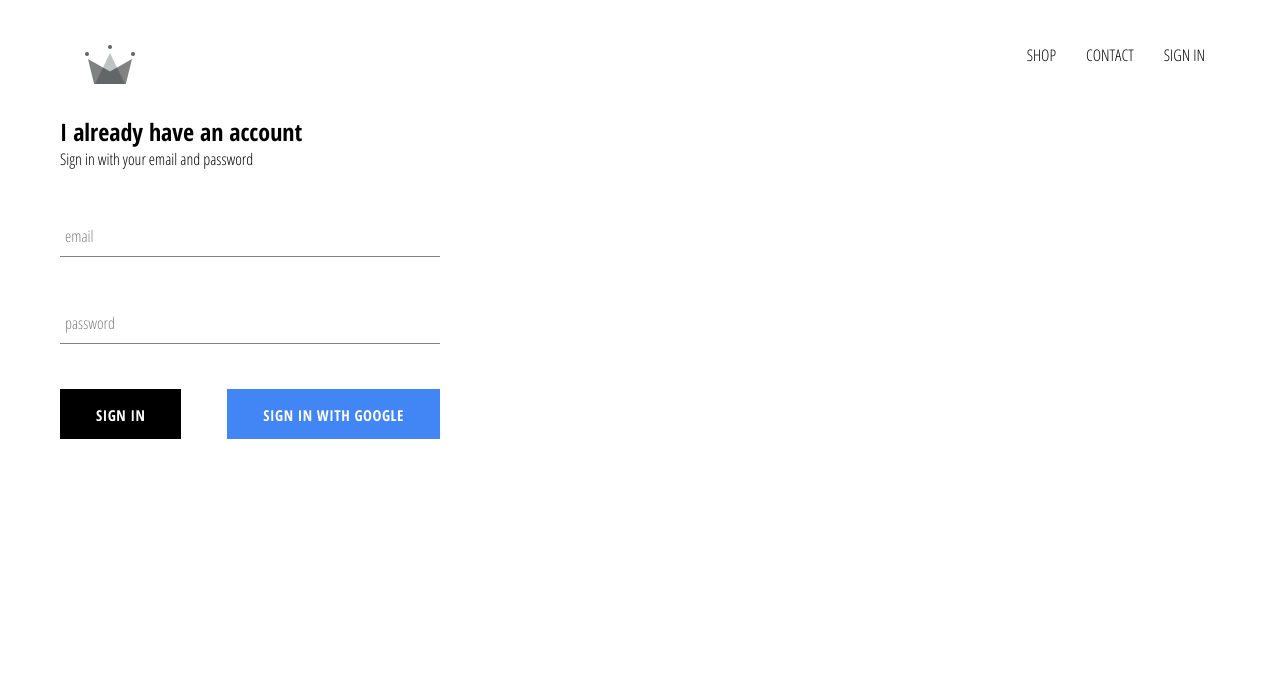
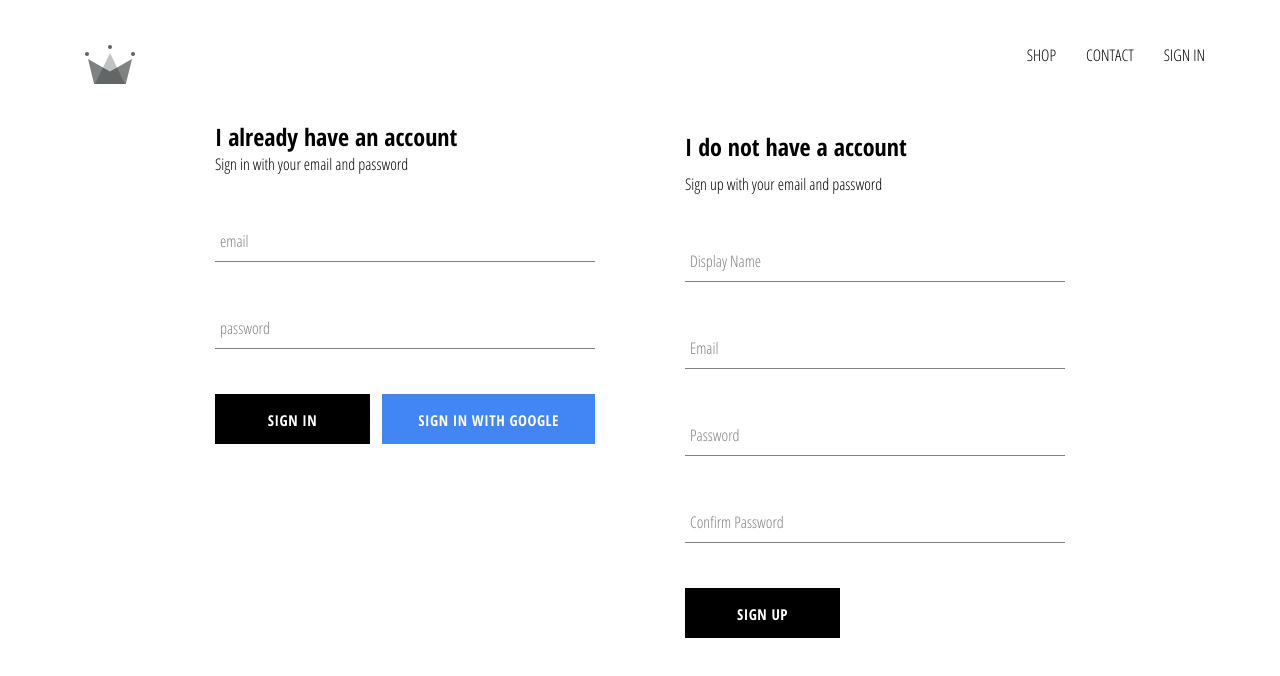
Before and after one commit to MynameisArthur/e_shop, a React (Create React App) app: page /signin in a window 1280 px wide. Shown: the top 676 px of the page. Built offline with nearby package versions, Linux system fonts and the light colour scheme; no server answers.

Commit message:
implemented firebase utils, included ability to store authenticated users into firestore db

```diff
--- a/src/components/custom-button/CustomButton.component.jsx
+++ b/src/components/custom-button/CustomButton.component.jsx
@@ -3,14 +3,14 @@
 
 const CustomButton = ({children, isGoogleSignIn, ...otherProps}) => {
     return (
-        <div
+        <button
             className={`${
                 isGoogleSignIn ? 'google-sign-in' : ''
             } custom-button`}
             {...otherProps}
         >
             {children}
-        </div>
+        </button>
     );
 };
 
--- a/src/components/custom-button/CustomButton.styles.scss
+++ b/src/components/custom-button/CustomButton.styles.scss
@@ -1,5 +1,5 @@
 .custom-button {
-    // min-width: 165px;
+    min-width: 155px;
     width: auto;
     height: 50px;
     letter-spacing: 0.5px;
@@ -14,6 +14,7 @@
     border: none;
     cursor: pointer;
     border: 1px solid transparent;
+    text-align: center;
     &:hover {
         background-color: white;
         color: black;
--- /dev/null
+++ b/src/components/sign-up/SignUp.component.jsx
@@ -0,0 +1,102 @@
+import React from 'react';
+import FormInput from '../form-input/FormInput.component';
+import CustomButton from '../custom-button/CustomButton.component';
+
+import {auth, createUserProfileDocument} from '../../firebase/firebase.utils';
+
+import './SignUp.styles.scss';
+
+class SignUp extends React.Component {
+    constructor() {
+        super();
+
+        this.state = {
+            displayName: '',
+            email: '',
+            password: '',
+            confirmPassword: '',
+        };
+    }
+
+    handleSubmit = async (event) => {
+        event.preventDefault();
+
+        const {displayName, email, password, confirmPassword} = this.state;
+
+        if (password !== confirmPassword) {
+            alert("passwords don't match");
+            return;
+        }
+
+        try {
+            const {user} = await auth.createUserWithEmailAndPassword(
+                email,
+                password
+            );
+
+            await createUserProfileDocument(user, {displayName});
+
+            this.setState({
+                displayName: '',
+                email: '',
+                password: '',
+                confirmPassword: '',
+            });
+        } catch (error) {
+            console.error(error);
+        }
+    };
+
+    handleChange = (event) => {
+        const {name, value} = event.target;
+
+        this.setState({[name]: value});
+    };
+
+    render() {
+        const {displayName, email, password, confirmPassword} = this.state;
+        return (
+            <div className="sign-up">
+                <h2 className="title">I do not have a account</h2>
+                <span>Sign up with your email and password</span>
+                <form className="sign-up-form" onSubmit={this.handleSubmit}>
+                    <FormInput
+                        type="text"
+                        name="displayName"
+                        value={displayName}
+                        onChange={this.handleChange}
+                        label="Display Name"
+                        required
+                    />
+                    <FormInput
+                        type="email"
+                        name="email"
+                        value={email}
+                        onChange={this.handleChange}
+                        label="Email"
+                        required
+                    />
+                    <FormInput
+                        type="password"
+                        name="password"
+                        value={password}
+                        onChange={this.handleChange}
+                        label="Password"
+                        required
+                    />
+                    <FormInput
+                        type="password"
+                        name="confirmPassword"
+                        value={confirmPassword}
+                        onChange={this.handleChange}
+                        label="Confirm Password"
+                        required
+                    />
+                    <CustomButton type="submit">SIGN UP</CustomButton>
+                </form>
+            </div>
+        );
+    }
+}
+
+export default SignUp;
--- /dev/null
+++ b/src/components/sign-up/SignUp.styles.scss
@@ -0,0 +1,9 @@
+.sign-up {
+    display: flex;
+    flex-direction: column;
+    width: 380px;
+
+    .title {
+        margin: 10px 0;
+    }
+}
--- a/src/containers/App.jsx
+++ b/src/containers/App.jsx
@@ -5,11 +5,11 @@
 import ShopPage from '../pages/shop/Shop.component';
 import Header from '../components/header/Header.component';
 import SignInSignUp from '../pages/sign-in-and-sign-up/SignInSignUp.component';
-import {auth} from '../firebase/firebase.utils';
+import {auth, createUserProfileDocument} from '../firebase/firebase.utils';
 
 class App extends Component {
-    constructor(props) {
-        super(props);
+    constructor() {
+        super();
         this.state = {
             currentUser: null,
         };
@@ -17,9 +17,21 @@
     unsubscribeFromAuth = null;
 
     componentDidMount() {
-        this.unsubscribeFromAuth = auth.onAuthStateChanged((user) => {
-            this.setState({currentUser: user});
-            console.log(user);
+        this.unsubscribeFromAuth = auth.onAuthStateChanged(async (userAuth) => {
+            if (userAuth) {
+                const userRef = await createUserProfileDocument(userAuth);
+                userRef.onSnapshot((snapShot) => {
+                    this.setState({
+                        currentUser: {
+                            id: snapShot.id,
+                            ...snapShot.data(),
+                        },
+                    });
+                    console.log(this.state);
+                });
+            } else {
+                this.setState({currentUser: userAuth});
+            }
         });
     }
     componentWillUnmount() {
--- a/src/firebase/firebase.utils.js
+++ b/src/firebase/firebase.utils.js
@@ -12,6 +12,27 @@
     appId: '1:20694964016:web:f8f95915cf919368721af5',
 };
 
+export const createUserProfileDocument = async (userAuth, additionalData) => {
+    if (!userAuth) return;
+    const userRef = firestore.doc(`users/${userAuth.uid}`);
+    const snapShot = await userRef.get();
+    if (!snapShot.exists) {
+        const {displayName, email} = userAuth;
+        const createdAt = new Date();
+        try {
+            await userRef.set({
+                displayName,
+                email,
+                createdAt,
+                ...additionalData,
+            });
+        } catch (err) {
+            console.log('error creating user');
+        }
+    }
+    return userRef;
+};
+
 firebase.initializeApp(config);
 
 export const auth = firebase.auth();
--- a/src/index.scss
+++ b/src/index.scss
@@ -6,3 +6,9 @@
     padding: 0;
     margin: 0;
 }
+button {
+    outline: none;
+    border: none;
+    background: transparent;
+    cursor: pointer;
+}
--- a/src/pages/sign-in-and-sign-up/SignInSignUp.component.jsx
+++ b/src/pages/sign-in-and-sign-up/SignInSignUp.component.jsx
@@ -1,11 +1,13 @@
 import React from 'react';
 import './SignInSignUp.styles.scss';
 import SignIn from '../../components/sign-in/SignIn.component';
+import SignUp from '../../components/sign-up/SignUp.component';
 
 const SignInSignUp = () => {
     return (
         <div className="sign-in-and-sign-up">
             <SignIn />
+            <SignUp />
         </div>
     );
 };
--- a/src/pages/sign-in-and-sign-up/SignInSignUp.styles.scss
+++ b/src/pages/sign-in-and-sign-up/SignInSignUp.styles.scss
@@ -0,0 +1,6 @@
+.sign-in-and-sign-up {
+    width: 850px;
+    display: flex;
+    justify-content: space-between;
+    margin: 30px auto;
+}
```
